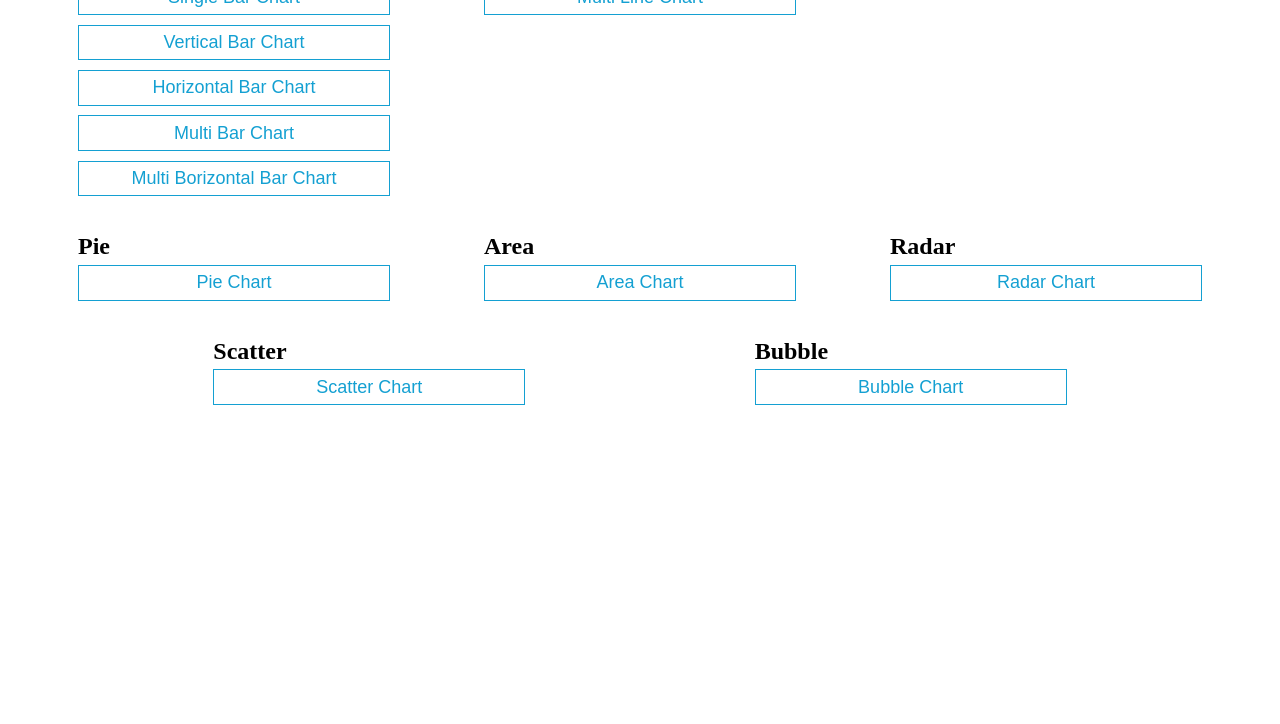
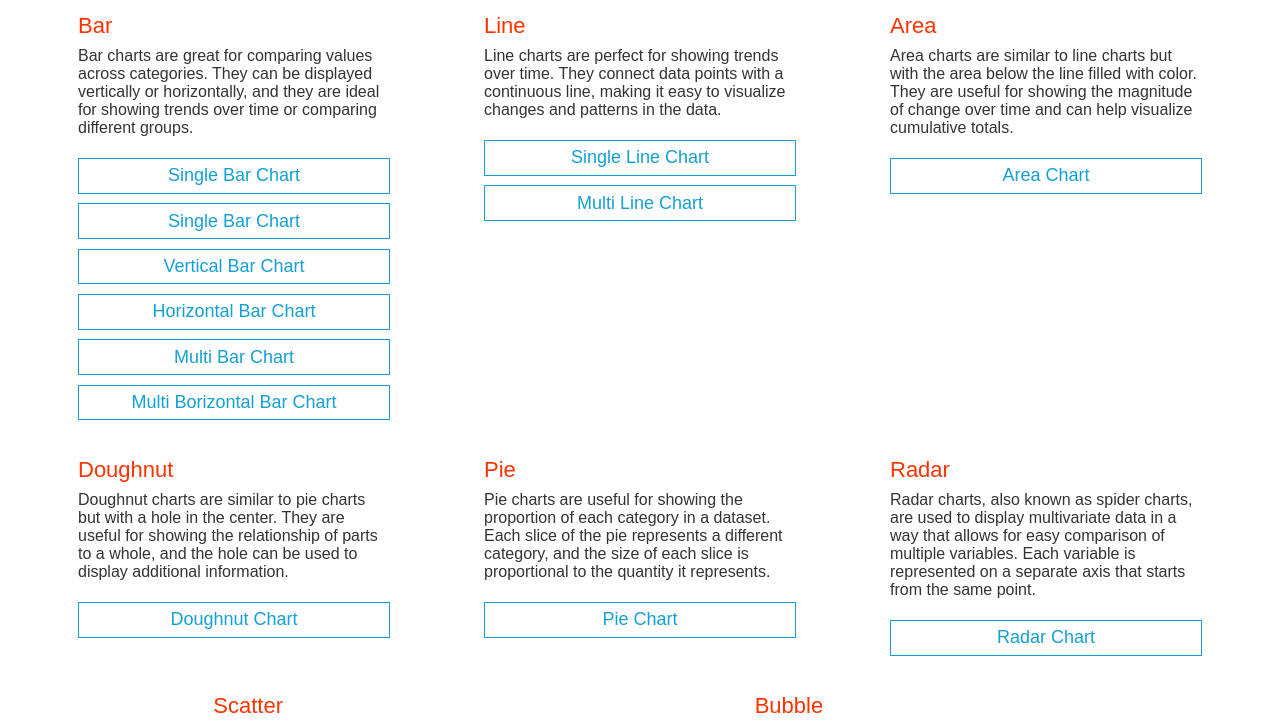
Before and after one commit to ksingh1817/chartjs, a plain HTML site: page index.html in a window 1280 px wide. Shown: the part 114-838 px from the top of the page. Before the commit the page ends 800 px from the top, so only its background shows below. Drawn offline with Linux system fonts and the light colour scheme.

Commit message:
first commit

```diff
--- a/index.html
+++ b/index.html
@@ -8,11 +8,13 @@
 
 
 <style>
-* { margin: 0; padding: 0; box-sizing: border-box;}
+* { margin: 0; padding: 0; box-sizing: border-box; font-size: 16px; font-weight: 500; font-family: Arial, Helvetica, sans-serif; }
 div {  width: 100%; float: left; padding: 1rem; display: flex; justify-content: space-evenly; align-items: flex-start; flex-wrap: wrap; row-gap: 2rem; column-gap: 2rem;   }
 ul { width: 25%; display: flex; flex-direction: column;  }
-li { list-style: none; margin:0; padding:0; width: 100%; }
-a {    display: block; margin:0.3rem 0; padding:0.4rem; border:solid 1px #14A0D2; background: #fff; text-align: center; text-decoration: none; color: #14A0D2; font-size: 18px; font-weight: 500; font-family: Arial, Helvetica, sans-serif; }
+li { list-style: none; margin:0; padding:0; width: 100%;  }
+li h2 { font-size: 22px; color: #f30; margin-bottom: 0.5rem; }
+li p { font-size: 16px; color: #333; margin-bottom: 1rem; }
+a {    display: block; margin:0.3rem 0; padding:0.4rem; border:solid 1px #14A0D2; background: #fff; text-align: center; text-decoration: none; color: #14A0D2; font-size: 18px; font-weight: 500; }
 a:hover { background: #14A0D2;  color:#fff;  }
 
 @media only screen and (max-width:1023px)
@@ -27,55 +29,99 @@ a:hover { background: #14A0D2;  color:#fff;  }
 </style>
 </head>
 <body>
+    <h1 style="width: 100%; float: left; padding:1rem;  font-size:32px;   color:#14A0D2; text-align:center;">
+    Chartjs
+    </h1>
+    <p style="width: 100%; float: left; padding:0 1rem 2ren 1rem;   font-size:18px;  color:#333; text-align: center;"">
+        Chart.js is a powerful and flexible JavaScript library for data visualization. It lets you create interactive charts with minimal code, and it's widely used because it's lightweight, responsive, and easy to customize.
+    </p>
 <div>
     <ul>
-        <li><h2>Bar</h2></li>
+        <li>
+            <h2>Bar</h2>
+            <p>
+                Bar charts are great for comparing values across categories. They can be displayed vertically or horizontally, and they are ideal for showing trends over time or comparing different groups.
+            </p>
+        </li>
         <li><a href="bar-single.html">Single Bar Chart</a></li>
         <li><a href="bar-single.html">Single Bar Chart</a></li>
         <li><a href="bar-vertical.html">Vertical Bar Chart</a></li>
         <li><a href="bar-horizontal.html">Horizontal Bar Chart</a></li>
         <li><a href="bar-multi.html">Multi Bar Chart</a></li>
         <li><a href="bar-multi-horizontal.html">Multi Borizontal Bar Chart</a></li>
-
-
     </ul>
 
     <ul>
-        <li><h2>Line</h2></li>
+        <li>
+            <h2>Line</h2>
+            <p>
+                Line charts are perfect for showing trends over time. They connect data points with a continuous line, making it easy to visualize changes and patterns in the data.
+            </p>
+        </li>
         <li><a href="line-single.html">Single Line Chart</a></li>
         <li><a href="line-multi.html">Multi Line Chart</a></li>
+    </ul>
 
-
+    <ul>
+        <li>
+            <h2>Area</h2>
+            <p>
+                Area charts are similar to line charts but with the area below the line filled with color. They are useful for showing the magnitude of change over time and can help visualize cumulative totals.
+            </p>
+        </li>
+        <li><a href="area.html">Area Chart</a></li>
     </ul>
 
      <ul>
-        <li><h2>Doughnut</h2></li>
+        <li>
+            <h2>Doughnut</h2>
+            <p>
+                Doughnut charts are similar to pie charts but with a hole in the center. They are useful for showing the relationship of parts to a whole, and the hole can be used to display additional information.
+            </p>
+        </li>
         <li><a href="doughnut.html">Doughnut Chart</a></li>
     </ul>
 
      <ul>
-        <li><h2>Pie</h2></li>
+        <li>
+            <h2>Pie</h2>
+            <p>
+                Pie charts are useful for showing the proportion of each category in a dataset. Each slice of the pie represents a different category, and the size of each slice is proportional to the quantity it represents.
+            </p>
+        </li>
         <li><a href="pie.html">Pie Chart</a></li>
     </ul>
 
-    <ul>
-        <li><h2>Area</h2></li>
-        <li><a href="area.html">Area Chart</a></li>
-    </ul>
+
 
     <ul>
-        <li><h2>Radar</h2></li>
+        <li>
+            <h2>Radar</h2>
+            <p>
+                Radar charts, also known as spider charts, are used to display multivariate data in a way that allows for easy comparison of multiple variables. Each variable is represented on a separate axis that starts from the same point.
+            </p>
+        </li>
         <li><a href="radar.html">Radar Chart</a></li>
     </ul>
 
     <ul>
-        <li><h2>Scatter</h2></li>
+        <li>
+            <h2>Scatter</h2>
+            <p>
+                Scatter charts are used to display the relationship between two variables. Each point on the chart represents a single data point, and the position of the point is determined by the values of the two variables.
+            </p>
+        </li>
         <li><a href="scatter.html">Scatter Chart</a></li>
 
     </ul>
 
     <ul>
-        <li><h2>Bubble</h2></li>
+        <li>
+            <h2>Bubble</h2>
+            <p>
+                Bubble charts are an extension of scatter charts, where the size of each bubble represents a third variable. They are useful for visualizing the relationship between three variables simultaneously.
+            </p>
+        </li>
         <li><a href="bubble.html">Bubble Chart</a></li>
     </ul>
 
```
Also changed, not shown: 1 other file.
